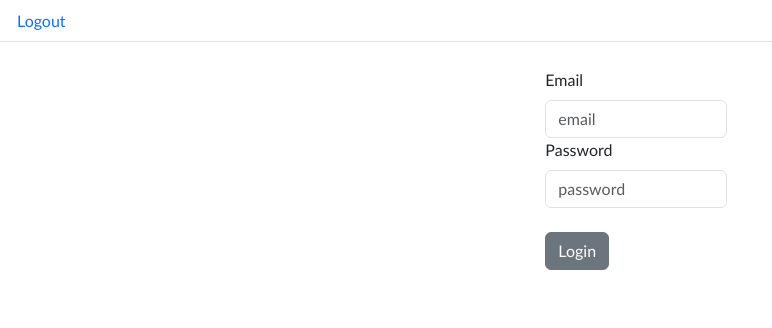
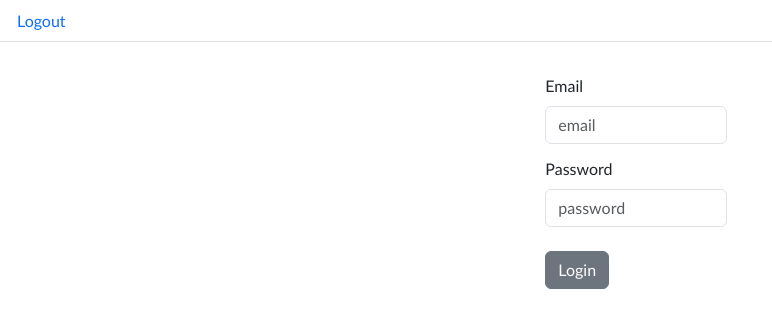
Before and after one commit to BCA-SDB-2022-Tickets-Team/tickets-system, a React (Create React App) app in the folder client/: page / in a window 1280 px wide. Shown: the top 328 px of the page, without its empty margins (0-772 px from the left). Built offline with nearby package versions, Linux system fonts and the light colour scheme.

Commit message:
global styling

```diff
--- a/client/src/components/Login/Login.css
+++ b/client/src/components/Login/Login.css
@@ -3,6 +3,9 @@
 }
 .form {
     margin-top: 2vw;
+}
+.me-sm-2 {
+    margin-top: .5vw;
 }
 
 /* div {
```
